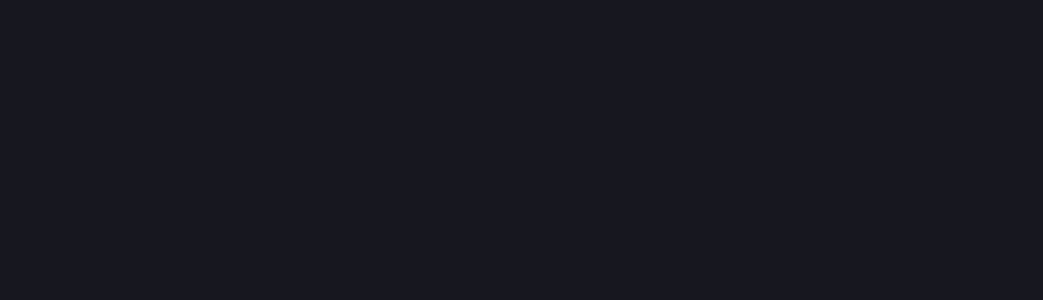
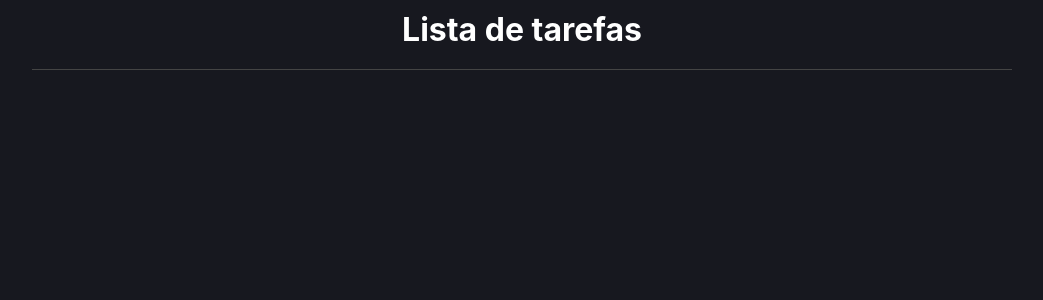
Before and after one commit to Gustavo-mts/todo, a React (Create React App) app: page / in a window 1280 px wide. Shown: the top 300 px of the page, without its empty margins (118-1161 px from the left). Built offline with nearby package versions, Linux system fonts and the light colour scheme.

Commit message:
basic layout

```diff
--- a/src/App.styles.ts
+++ b/src/App.styles.ts
@@ -5,3 +5,18 @@
     color: #797a81;
     min-height: 100vh;
 `;
+
+export const Area = styled.div `
+    margin: auto;
+    max-width: 980px;
+    padding: 10px;
+`;
+
+export const Header = styled.h1 `
+    margin: 0;
+    padding: 0;
+    color: #fff;
+    text-align: center;
+    border-bottom: 1px solid #444;
+    padding-bottom: 20px;
+`
--- a/src/App.tsx
+++ b/src/App.tsx
@@ -3,7 +3,9 @@
 const App = () => {
   return (
     <C.Container>
-
+      <C.Area>
+        <C.Header>Lista de tarefas</C.Header>
+      </C.Area>
     </C.Container>
   );
 }
```
